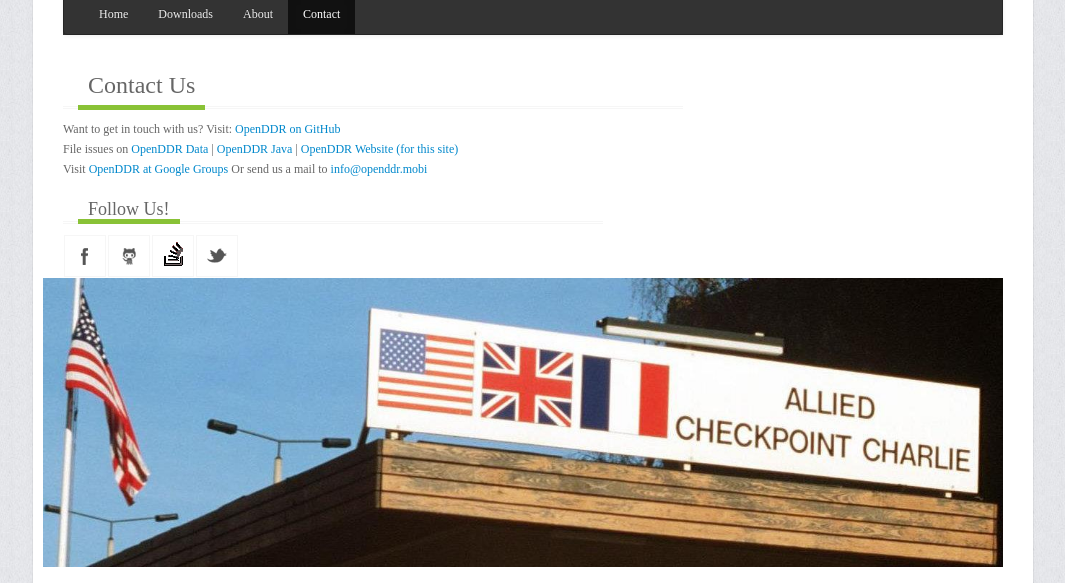
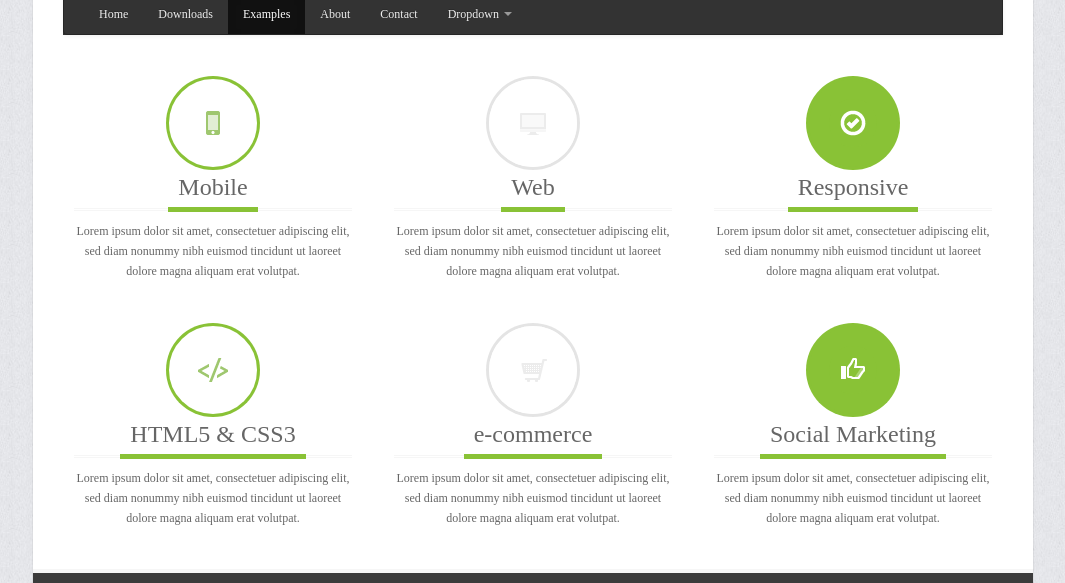
Before and after one commit to OpenDDRmobi/OpenDDRmobi.github.io, a plain HTML site: page examples.html in a window 1280 px wide. Shown: the part 107-690 px from the top of the page, without its empty margins (107-1172 px from the left). Drawn offline with Linux system fonts and the light colour scheme; a web font is replaced by a local one.

Commit message:
3: Make Snapshots work
Task-Url: https://github.com/OpenDDRmobi/openddr-data/issues/issues/3

```diff
--- a/contact_.html
+++ b/examples.html
@@ -37,7 +37,7 @@
       <script src="http://html5shim.googlecode.com/svn/trunk/html5.js"></script>
     <![endif]-->
 
-	<link rel="shortcut icon" href="img/icons/favicon.ico">
+	<link rel="shortcut icon" href="img/favicon.ico">
 </head>
 <body>
 
@@ -92,7 +92,7 @@
 										</div>
 									</div>
 								</li>
-								<!--<li>
+								<li>
 									<div class="social-small-item">
 										<div class="social-small-info-wrap">
 											<div class="social-small-info">
@@ -119,7 +119,7 @@
 											</div>
 										</div>
 									</div>
-								</li>-->
+								</li>
 							</ul>
 						</div>
 					</div>
@@ -144,11 +144,12 @@
             				<ul class="nav">
               					<li><a href="index.html">Home</a></li>
               					<li><a href="downloads.html">Downloads</a></li>
+              					<!--<li><a href="features.html">Features</a></li>-->
+								<li class="active"><a href="examples.html">Examples</a></li>
 								<li><a href="about.html">About</a></li>
-								<!--<li><a href="features.html">Features</a></li>-->
 								<!--<li><a href="pricing.html">Pricing</a></li>-->
-              					<li class="active"><a href="contact.html">Contact</a></li>
-              					<!--<li class="dropdown">
+              					<li><a href="contact.html">Contact</a></li>
+              					<li class="dropdown">
                 					<a href="#" class="dropdown-toggle" data-toggle="dropdown">Dropdown <b class="caret"></b></a>
                 					<ul class="dropdown-menu">
                   						<li><a href="#">Action</a></li>
@@ -159,7 +160,7 @@
                   						<li><a href="#">Separated link</a></li>
                   						<li><a href="#">One more separated link</a></li>
                 					</ul>
-              					</li>-->
+              					</li>
             				</ul>
           				</div>
         			</div>
@@ -173,196 +174,80 @@
 		<!--start: Container -->
     	<div class="container">
 
-			<!--start: Row -->
+      		<!-- start: Row -->
       		<div class="row">
 
-				<div class="span8">
-					<!-- start: Contact Us -->
-					<div id="contact">
-						<div class="title"><h3>Contact Us</h3></div>
+        		<div class="span4">
+          			<div class="icons-box">
+						<i class="ico-iphone ico-color circle-color big"></i>
+						<div class="title"><h3>Mobile</h3></div>
+						<p>
+							Lorem ipsum dolor sit amet, consectetuer adipiscing elit, sed diam nonummy nibh euismod tincidunt ut laoreet dolore magna aliquam erat volutpat.
+						</p>
+						<div class="clear"></div>
+					</div>
+        		</div>
 
-         	<p>Want to get in touch with us? Visit: <a href="https://github.com/OpenDDRmobi">OpenDDR on GitHub</a><br>
-            		File issues on <a href="https://github.com/OpenDDRmobi/openddr-data/issues">OpenDDR Data</a> |
-            		<a href="https://github.com/OpenDDRmobi/openddr-java/issues">OpenDDR Java</a> |
-            		<a href="https://github.com/OpenDDRmobi/OpenDDRmobi.github.io/issues">OpenDDR Website (for this site)</a><br>
-            	Visit <a href="https://groups.google.com/forum/#!forum/openddr">OpenDDR at Google Groups</a>
+        		<div class="span4">
+          			<div class="icons-box">
+						<i class="ico-imac circle big"></i>
+						<div class="title"><h3>Web</h3></div>
+						<p>
+							Lorem ipsum dolor sit amet, consectetuer adipiscing elit, sed diam nonummy nibh euismod tincidunt ut laoreet dolore magna aliquam erat volutpat.
+						</p>
+						<div class="clear"></div>
+					</div>
+        		</div>
 
-            <!--
+        		<div class="span4">
+          			<div class="icons-box">
+						<i class="ico-ok ico-white circle-color-full big-color"></i>
+						<div class="title"><h3>Responsive</h3></div>
+						<p>
+							Lorem ipsum dolor sit amet, consectetuer adipiscing elit, sed diam nonummy nibh euismod tincidunt ut laoreet dolore magna aliquam erat volutpat.
+						</p>
+						<div class="clear"></div>
+					</div>
+        		</div>
 
-		            	            	Or send a message to
-		<script language="javascript" type="text/javascript">
-		var pre = "openddr";
-		document.write("<a href='mailto:" + pre + "@googlegroups.com'>" + pre
-		+ "@googlegroups.com</a>");
-		</script>
-		<noscript>Enable javascript to see our email!</noscript>
-		            	-->
+        		<div class="span4">
+          			<div class="icons-box">
+						<i class="ico-embed-close ico-color circle-color big"></i>
+						<div class="title"><h3>HTML5 & CSS3</h3></div>
+						<p>
+							Lorem ipsum dolor sit amet, consectetuer adipiscing elit, sed diam nonummy nibh euismod tincidunt ut laoreet dolore magna aliquam erat volutpat.
+						</p>
+						<div class="clear"></div>
+					</div>
+        		</div>
 
-		            	Or send us a mail to
-		<script language="javascript" type="text/javascript">
-		var pre = "info";
-		document.write("<a href='mailto:" + pre + "@openddr.mobi'>" + pre
-		+ "@openddr.mobi</a>");
-		</script>
-		<noscript>Enable javascript to see our email!</noscript>
+        		<div class="span4">
+          			<div class="icons-box">
+						<i class="ico-shopping-cart circle big"></i>
+						<div class="title"><h3>e-commerce</h3></div>
+						<p>
+							Lorem ipsum dolor sit amet, consectetuer adipiscing elit, sed diam nonummy nibh euismod tincidunt ut laoreet dolore magna aliquam erat volutpat.
+						</p>
+						<div class="clear"></div>
+					</div>
+        		</div>
 
+        		<div class="span4">
+          			<div class="icons-box">
+						<i class="ico-thumbs-up ico-white circle-color-full big-color"></i>
+						<div class="title"><h3>Social Marketing</h3></div>
+						<p>
+							Lorem ipsum dolor sit amet, consectetuer adipiscing elit, sed diam nonummy nibh euismod tincidunt ut laoreet dolore magna aliquam erat volutpat.
 						</p>
+						<div class="clear"></div>
 					</div>
-					<!-- end: Contact Us -->
-
         		</div>
-				<!-- end: span -->
 
       		</div>
 			<!-- end: Row -->
 
-			<!-- start: Map -->
-		<!-- 	<div>
--->
-				<!-- starts: Google Maps -->
-			<!-- 	<script src="http://ajax.googleapis.com/ajax/libs/jquery/1.7.1/jquery.min.js"></script>
-				<div id="googlemaps" class="google-map google-map-full" style="height:350px; margin-bottom: 20px;"></div>
-				<script src="http://maps.google.com/maps/api/js?sensor=true"></script>
-				<script src="js/jquery.gmap.min.js"></script>
-				<script type="text/javascript">
-				$('#googlemaps').gMap({
-					maptype: 'ROADMAP',
-					scrollwheel: false,
-					zoom: 13,
-					markers: [
-						{
-							address: 'Los Angeles, United States', // Your Adress Here
-							html: '',
-							popup: false,
-						}
-
-					],
-
-				});
-				</script> -->
-				<!-- end: Google Maps -->
-			<!-- </div> -->
-
-			<!-- end: Map -->
-
 		</div>
-		<!-- end: Container  -->
-
-		<!-- start: Container -->
-		<div class="container">
-
-			<!-- start: Contact Form -->
-			<!--  <div class="span4">
-				<div class="title"><h4>Contact Form</h4></div>
--->
-				<!-- start: Contact Form -->
-<!-- 				<div id="contact-form">
-
-					<form method="post" action="">
-
-						<fieldset>
-							<div class="clearfix">
-								<label for="name"><span>Name:</span></label>
-								<div class="input">
-									<input tabindex="1" size="18" id="name" name="name" type="text" value="">
-								</div>
-							</div>
-
-							<div class="clearfix">
-								<label for="email"><span>Email:</span></label>
-								<div class="input">
-									<input tabindex="2" size="25" id="email" name="email" type="text" value="" class="input-xlarge">
-								</div>
-							</div>
-
-							<div class="clearfix">
-								<label for="message"><span>Message:</span></label>
-								<div class="input">
-									<textarea tabindex="3" class="input-xlarge" id="message" name="body" rows="7"></textarea>
-								</div>
-							</div>
-
-							<div class="actions">
-								<button tabindex="3" type="submit" class="btn btn-succes btn-large">Send message</button>
-							</div>
-						</fieldset>
-
-					</form>
-
-				</div>
-		-->
-				<!-- end: Contact Form -->
-<!--
-			</div> -->
-			<!-- end: Contact Form -->
-
-			<!--start: Row -->
-	    	<div class="row">
-
-				<!-- start: Social Sites -->
-				<div class="span7">
-					<div class="title"><h4>Follow Us!</h4></div>
-					<ul class="social-bookmarks">
-						<!--<li class="aim"><a href="#">aim</a></li>
-						<li class="apple"><a href="#">apple</a></li>
-						<li class="behance"><a href="#">behance</a></li>
-						<li class="blogger"><a href="#">blogger</a></li>
-						<li class="cargo"><a href="#">cargo</a></li>
-						<li class="delicious"><a href="#">delicious</a></li>
-						<li class="deviantart"><a href="#">deviantart</a></li>
-						<li class="digg"><a href="#">digg</a></li>
-						<li class="dopplr"><a href="#">dopplr</a></li>
-						<li class="dribbble"><a href="#">dribbble</a></li>
-						<li class="ember"><a href="#">ember</a></li>
-						<li class="evernote"><a href="#">evernote</a></li> -->
-						<li class="facebook"><a href="http://www.facebook.com/OpenDDR-122278367886036">facebook</a></li>
-						<!-- <li class="flickr"><a href="http://www.flickr.com/photos/brankic1979/">flickr</a></li>
-						<li class="forrst"><a href="#">forrst</a></li>  -->
-						<li class="github"><a href="http://github.com/OpenDDRmobi">github</a></li>
-						<!-- <li class="google"><a href="#">google</a></li>
-						<li class="googleplus"><a href="#">googleplus</a></li>
-						<li class="gowalla"><a href="#">gowalla</a></li>
-						<li class="grooveshark"><a href="#">grooveshark</a></li>
-						<li class="html5"><a href="#">html5</a></li>
-						<li class="icloud"><a href="#">icloud</a></li>
-						<li class="lastfm"><a href="#">lastfm</a></li>
-						<li class="linkedin"><a href="#">linkedin</a></li>
-						<li class="metacafe"><a href="#">metacafe</a></li>
-						<li class="mixx"><a href="#">mixx</a></li>
-						<li class="myspace"><a href="#">myspace</a></li>
-						<li class="netvibes"><a href="#">netvibes</a></li>
-						<li class="newsvine"><a href="#">newsvine</a></li>
-						<li class="orkut"><a href="#">orkut</a></li>
-						<li class="paypal"><a href="#">paypal</a></li>
-						<li class="picasa"><a href="#">picasa</a></li>
-						<li class="pinterest"><a href="#">pinterest</a></li>
-						<li class="plurk"><a href="#">plurk</a></li>
-						<li class="posterous"><a href="#">posterous</a></li>
-						<li class="reddit"><a href="#">reddit</a></li>
-						<li class="rss"><a href="#">rss</a></li>
-						<li class="skype"><a href="#">skype</a></li> -->
-						<li class="stackoverflow"><a href="http://stackoverflow.com/search?q=openddr">stackoverflow</a></li>
-						<!-- <li class="stumbleupon"><a href="#">stumbleupon</a></li>
-						<li class="technorati"><a href="#">technorati</a></li>
-						<li class="tumblr"><a href="#">tumblr</a></li>-->
-						<li class="twitter"><a href="http://twitter.com/OpenDDR">twitter</a></li>
-						<!--<li class="vimeo"><a href="#">vimeo</a></li>
-						<li class="wordpress"><a href="#">wordpress</a></li>
-						<li class="yahoo"><a href="#">yahoo</a></li>
-						<li class="yelp"><a href="#">yelp</a></li>
-						<li class="youtube"><a href="#">youtube</a></li>
-						<li class="zerply"><a href="#">zerply</a></li>
-						<li class="zootool"><a href="#">zootool</a></li>-->
-					</ul>
-				</div>
-				<!-- end: Social Sites -->
-
-				<img id="image-1" alt="" src="img/contact-banner.jpg"/>
-			</div>
-			<!--end: Row -->
-
-		</div>
-		<!-- end: Container -->
+		<!--end: Container-->
 
 		<!--start: Container -->
     	<div class="container">
@@ -395,9 +280,9 @@
 
 									<li><a href="about.html">About</a></li>
 
-									<!--<li><a href="features.html">Features</a></li>
+									<li><a href="features.html">Features</a></li>
 
-									<li><a href="pricing.html">Pricing</a></li>-->
+									<!--<li><a href="pricing.html">Pricing</a></li>-->
 
 									<li><a href="contact.html">Contact</a></li>
 
```
Also changed, not shown: about.html (+4 -1 lines), contact.html (+3 -0 lines), downloads.html (+3 -0 lines), features.html (+6 -0 lines), index.html (+3 -1 lines), pricing.html (+6 -0 lines). Lines whose indentation alone changed are shown as unchanged.
